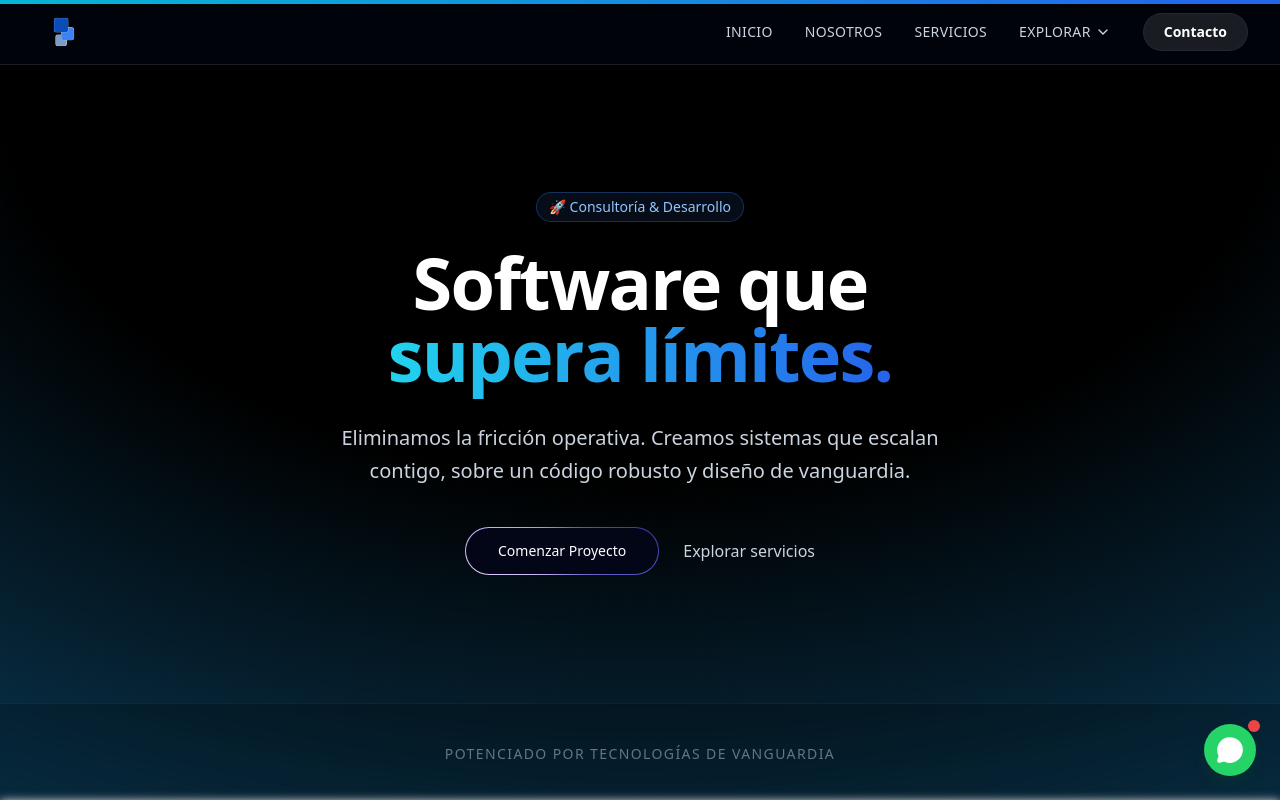
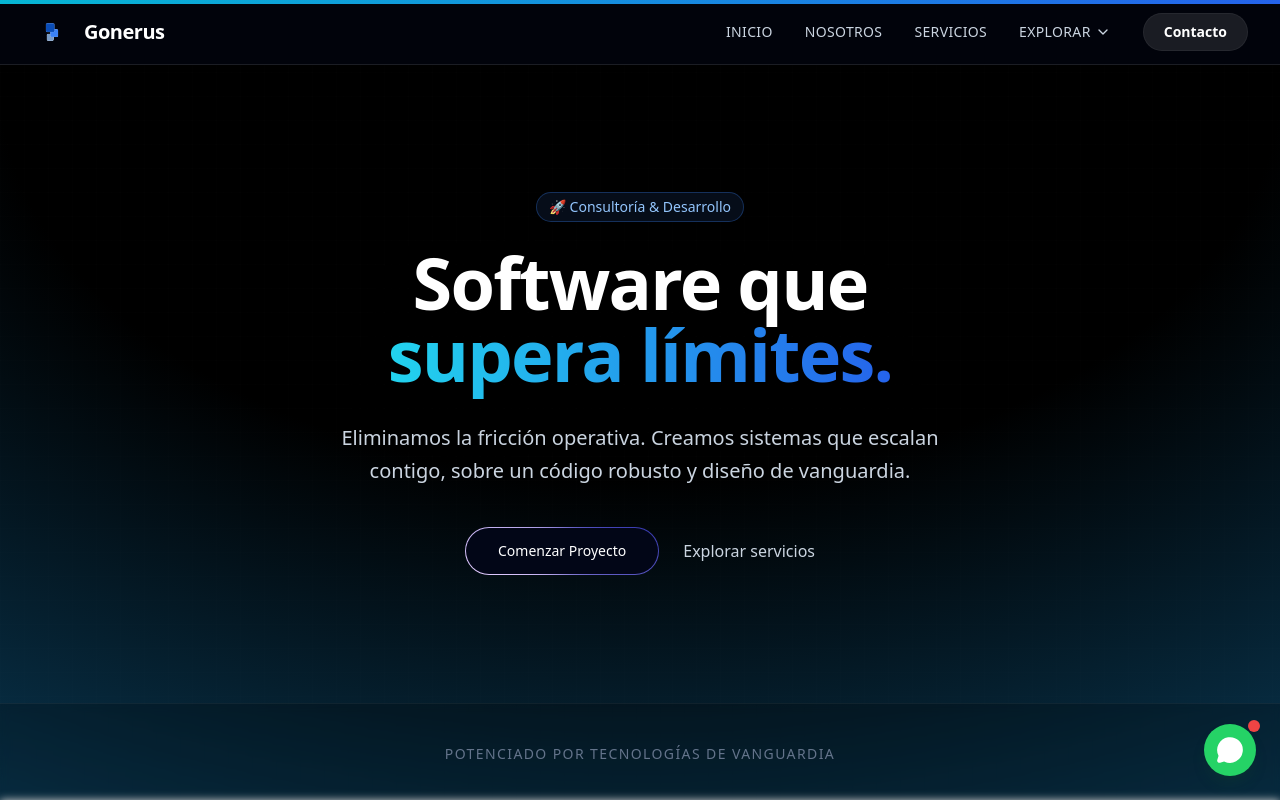
Before and after one commit to gonzalomprada/korven-web, a React (Vite) app: page / in a window 1280 px wide. Shown: the top 800 px of the page. Built offline with nearby package versions, Linux system fonts and the light colour scheme.

Commit message:
logo prueba

```diff
--- a/src/components/Navbar.jsx
+++ b/src/components/Navbar.jsx
@@ -26,14 +26,19 @@ const Navbar = () => {
       <div className="max-w-7xl mx-auto px-4 sm:px-6 lg:px-8">
         <div className="flex justify-between h-16 items-center">
 
-          {/* Logo */}
-          <div className="flex-shrink-0 flex items-center cursor-pointer">
-            {/* Usamos una etiqueta img normal */}
+          {/* LOGO AREA */}
+          <div className="flex-shrink-0 flex items-center gap-3 cursor-pointer">
+            {/* 1. El Logo (Icono) */}
             <img
               src={logoGonerus}
               alt="Gonerus Logo"
-              className="h-16 w-auto object-contain" /* Ajusta h-10 (altura) según necesites */
+              className="h-10 w-auto object-contain"
             />
+
+            {/* 2. El Texto de la Marca */}
+            <span className="font-bold text-xl tracking-tight text-white font-sans">
+              Gonerus
+            </span>
           </div>
 
           {/* --- Desktop Menu --- */}
```
